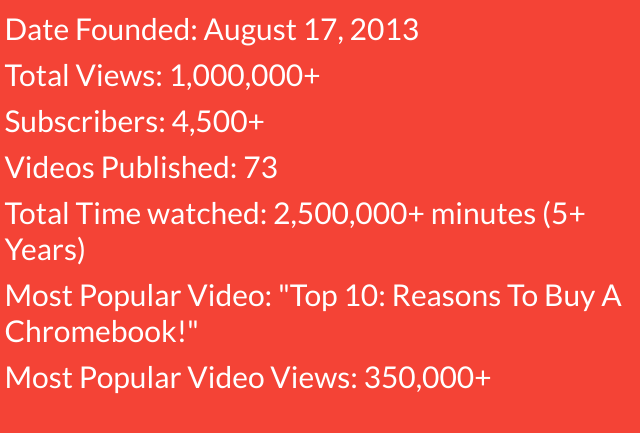
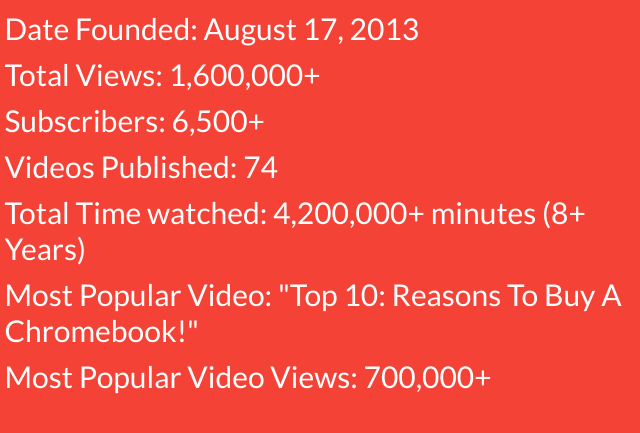
Before and after one commit to mpearce25/mpearce25.github.io, a plain HTML site: page youtube.html in a window 1280 px wide. Shown: the part 725-1158 px from the top of the page, 304-944 px from the left. Drawn offline with Linux system fonts and the light colour scheme.

Commit message:
updated stats

```diff
--- a/youtube.html
+++ b/youtube.html
@@ -39,12 +39,12 @@
          <div id = "stats_center_col">
             <ul id = "stats_list_center_col">
                <li id = "stats_list_item">Date Founded: August 17, 2013</li>
-               <li id = "stats_list_item">Total Views: 1,000,000+</li>
-               <li id = "stats_list_item">Subscribers: 4,500+</li>
-               <li id = "stats_list_item">Videos Published: 73</li>
-               <li id = "stats_list_item">Total Time watched: 2,500,000+ minutes (5+ Years)</li>
+               <li id = "stats_list_item">Total Views: 1,600,000+</li>
+               <li id = "stats_list_item">Subscribers: 6,500+</li>
+               <li id = "stats_list_item">Videos Published: 74</li>
+               <li id = "stats_list_item">Total Time watched: 4,200,000+ minutes (8+ Years)</li>
                <li id = "stats_list_item">Most Popular Video: "Top 10: Reasons To Buy A Chromebook!"</li>
-               <li id = "stats_list_item">Most Popular Video Views: 350,000+</li>
+               <li id = "stats_list_item">Most Popular Video Views: 700,000+</li>
             </ul>
             <br><br>
          </div>
```
